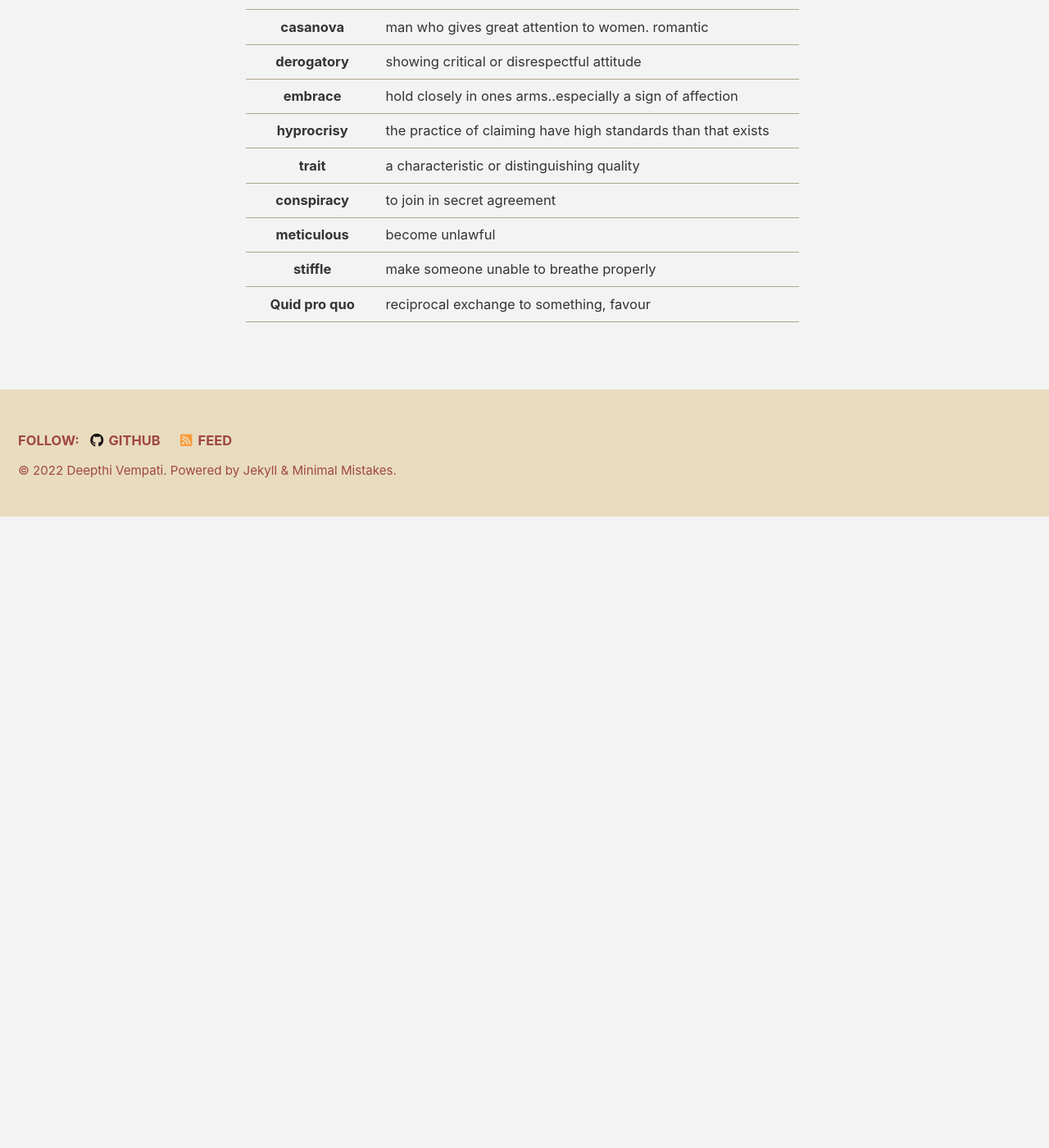
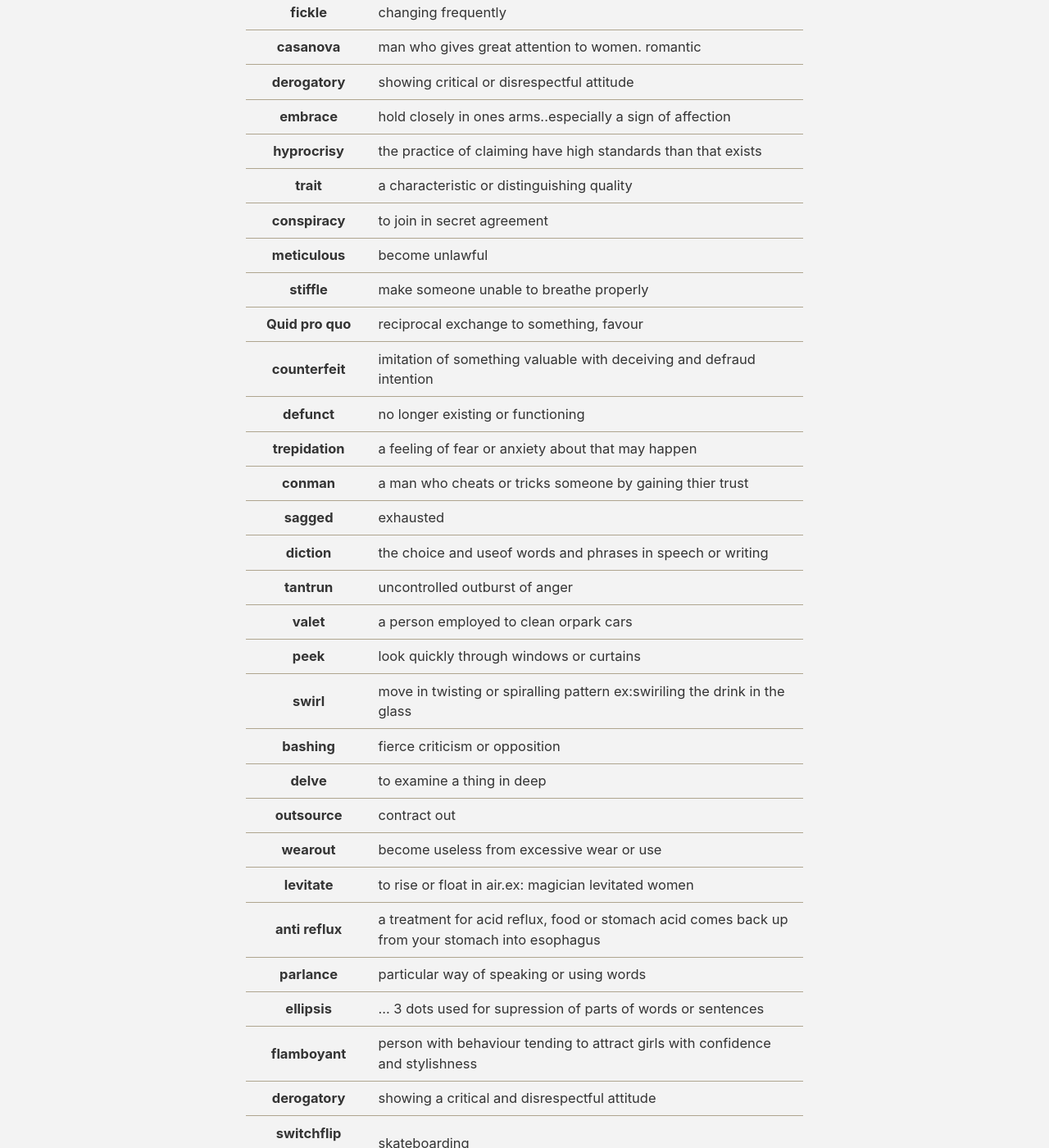
Before and after one commit to deepthivempati/deepthivempati.github.io, a Jekyll site: the page built from _posts/2022-11-17-vocabulary.md, in a window 1280 px wide and 1400 px high, scrolled down 3587 px. Shown: the whole window at 82% size. Built offline with Jekyll 4.4.1, drawn with Linux system fonts in a browser that asks for light colours; cached includes are drawn as plain includes; our own code applies the rules of GitHub Pages for plain Markdown files; before the commit the page ends 4217 px from its top, so only the background shows below that; some of the changed text lies outside the part shown.

Commit message:
vocabulary

```diff
--- a/_posts/2022-11-17-vocabulary.md
+++ b/_posts/2022-11-17-vocabulary.md
@@ -13,7 +13,7 @@ tags: ['Miscellaneous']
 | **mooning**  |  exposing butts |
 | **aroused** |  awake |
 | **tunics** |  type of garment |
-| **obliged**  |  thanks for help |
+| **obliged**  |  bound to something and act accordingly|
 | **affirmation**  | sign of true   |
 | **magma** |molten rock material   |
 | **chilly cold**| lacking wamth of feeling  |
@@ -96,3 +96,49 @@ tags: ['Miscellaneous']
 | **meticulous** | become unlawful  |
 | **stiffle** | make someone unable to breathe properly  |
 | **Quid pro quo** | reciprocal exchange to something, favour   |
+|**counterfeit**|imitation of something valuable with deceiving and defraud intention|
+|**defunct**|no longer existing or functioning|
+|**trepidation**|a feeling of fear or anxiety about that may happen|
+|**conman**|a man who cheats or tricks someone by gaining thier trust|
+|**sagged**|exhausted|
+|**diction**|the choice and useof words and phrases in speech or writing|
+|**tantrun**|uncontrolled outburst of anger|
+|**valet**|a person employed to clean orpark cars|
+|**peek**|look quickly through windows or curtains|
+|**swirl**|move in twisting or spiralling pattern ex:swiriling the drink in the glass|
+|**bashing**|fierce criticism or opposition|
+|**delve**|to examine a thing in deep|
+|**outsource**|contract out|
+|**wearout**|become useless from excessive wear or use|
+|**levitate**|to rise or float in air.ex: magician levitated women|
+|**anti reflux**|a treatment for acid reflux, food or stomach acid comes back up from your stomach into esophagus|
+|**parlance**|particular way of speaking or using words|
+|**ellipsis**|... 3 dots used for supression of parts of words or sentences|
+|**flamboyant**|person with behaviour tending to attract girls with confidence and stylishness|
+|**derogatory**|showing a critical and disrespectful attitude|
+|**switchflip moments**|skateboarding|
+|**colossal**|extremely large|
+|**uplifting**|udharinchadam|
+|**perspiration**|the process of sweating|
+|**refute**|disprove|
+|**beaming**|smiling broadly|
+|**bikering**|argue about pretty and trivial matters|
+|**trivial**|little value or importance|
+|**patio**|outdoor space of an house|
+|**enthralling**|keeping someones interest ot attention completely|
+|**ogling**|provocating looks, greedy or interested looks at someone|
+|**euphemism**|a word or phrase used to avoid saying an unpleasant or offensive word|
+|**pun**|make a joke using words which sound alike but have different meaninghs|
+|**sceptical**|not  easily convinced|
+|**entangled**|involved someone in difficulties or complicated circumstances from which it s difficult to escape|
+|**semantics**|defination|
+|**retrospective**|lookong back or dealing with past events|
+|**twirling hair**|spin quickly and lightly|
+|**clinging**|to hold fast , sticking or embracing to something closely|
+|**entwine**|to wrap around someone or something , allukupodam|
+|**premordial**|in the earliest stage of development, beginning|
+|**orators**|public speaker|
+|**subsides**|become less intense|
+|**constricted**|process of becoming tighter and narrower|
+|**nudges**|a light touch or push|
+|**intuition**|ability to understand something without conscious reasoning|
```
